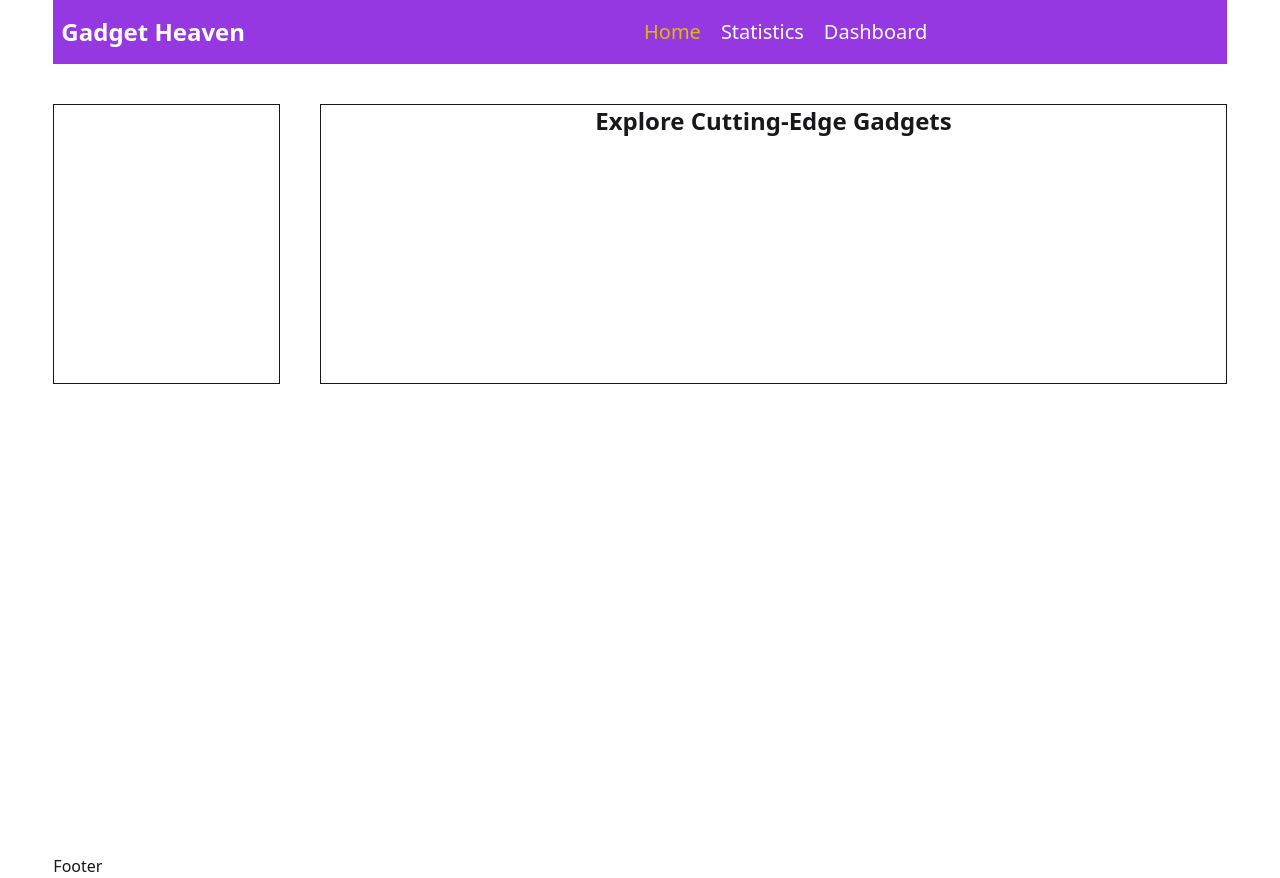
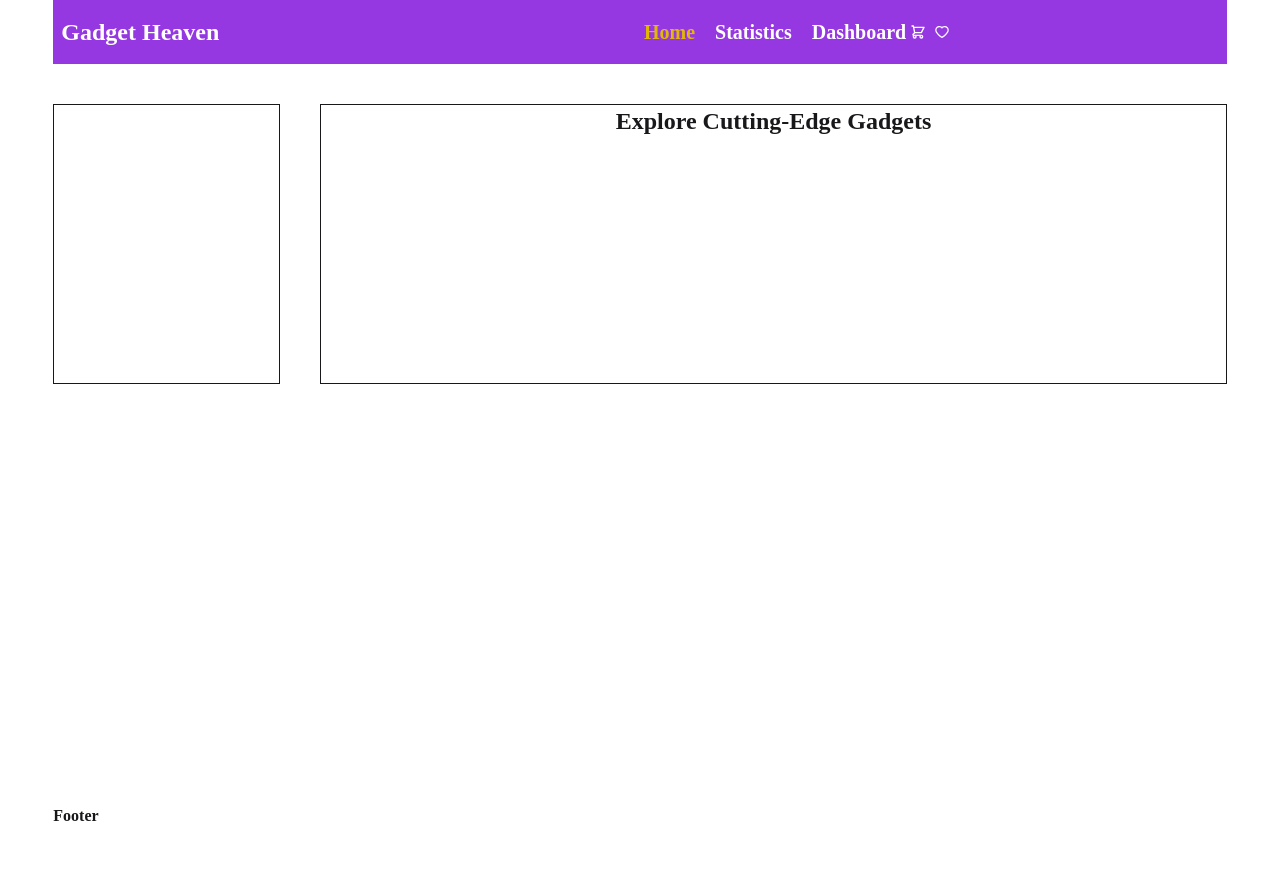
Before and after one commit to sadhin28/gadgetHeaven-A8, a React (Vite) app: page / in a window 1280 px wide. After the commit the page ends 828 px from the top, so only its background shows below. Built offline with nearby package versions, Linux system fonts and the light colour scheme.

Commit message:
add card

```diff
--- a/src/App.jsx
+++ b/src/App.jsx
@@ -6,7 +6,7 @@
   return (
     <div className="w-11/12 mx-auto">
         <Navbar></Navbar>
-       <div className="min-h-[calc(100vh-50px)]">
+       <div className="min-h-[calc(100vh-100px)]">
           <Outlet></Outlet>
        </div>
        <Footer></Footer>
--- a/src/Components/Nav/NavBar.jsx
+++ b/src/Components/Nav/NavBar.jsx
@@ -1,4 +1,7 @@
 import { Link,  NavLink } from "react-router-dom";
+import { HiOutlineShoppingCart } from "react-icons/hi";
+import { AiOutlineHeart } from "react-icons/ai";
+
 import '../Nav/Navbar.css'
 const Navbar = () => {
     const links =<>
@@ -31,7 +34,12 @@
                 </ul>
 
             </div>
-
+            <div className="">
+                <div className="flex gap-2 ju">
+                   <HiOutlineShoppingCart />
+                   <AiOutlineHeart />
+                </div>
+            </div>
         </div>
     );
 };
--- a/src/index.css
+++ b/src/index.css
@@ -1,2 +1,8 @@
 @import "tailwindcss";
 @plugin "daisyui";
+@import url('https://fonts.googleapis.com/css2?family=Enriqueta:wght@400;500;600;700&display=swap');
+body{
+font-family: "Enriqueta", serif;
+  font-weight:700;
+  font-style: normal;
+}
```
